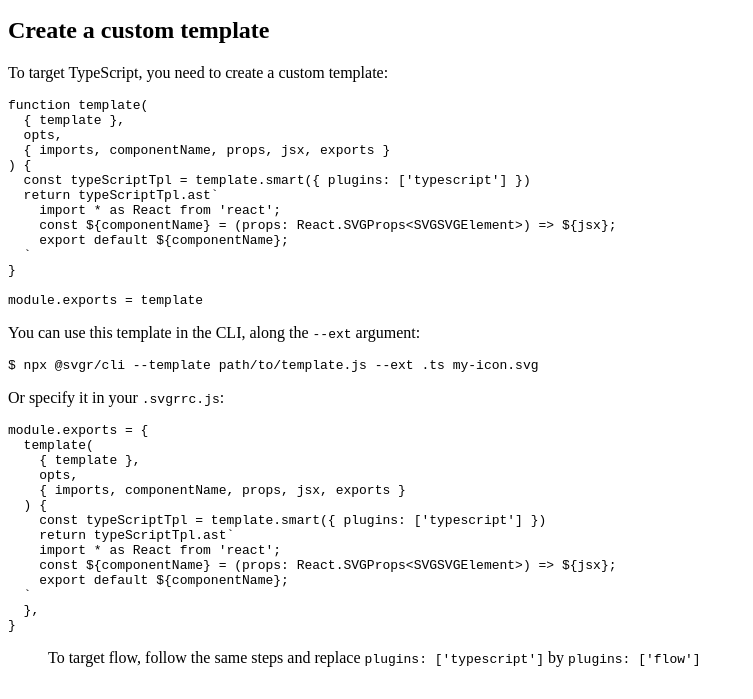
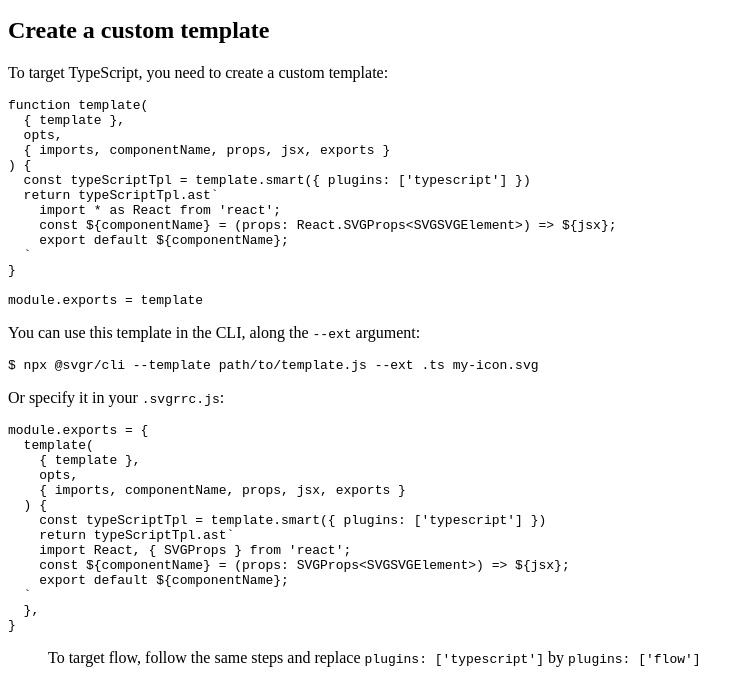
Before and after one commit to gregberge/svgr, a Gatsby site in the folder website/: page /docs/typescript in a window 1280 px wide. Shown: the part 101-800 px from the top of the page, without its empty margins (0-753 px from the left). Built offline with nearby package versions, Linux system fonts and the light colour scheme; Gatsby itself is replaced by a stand-in of ours; code samples lack their colours.

Commit message:
docs(typescript): refactor typescript template (#319)

```diff
--- a/website/src/pages/docs/typescript.mdx
+++ b/website/src/pages/docs/typescript.mdx
@@ -46,8 +46,8 @@ module.exports = {
   ) {
     const typeScriptTpl = template.smart({ plugins: ['typescript'] })
     return typeScriptTpl.ast`
-    import * as React from 'react';
-    const ${componentName} = (props: React.SVGProps<SVGSVGElement>) => ${jsx};
+    import React, { SVGProps } from 'react';
+    const ${componentName} = (props: SVGProps<SVGSVGElement>) => ${jsx};
     export default ${componentName};
   `
   },
```
